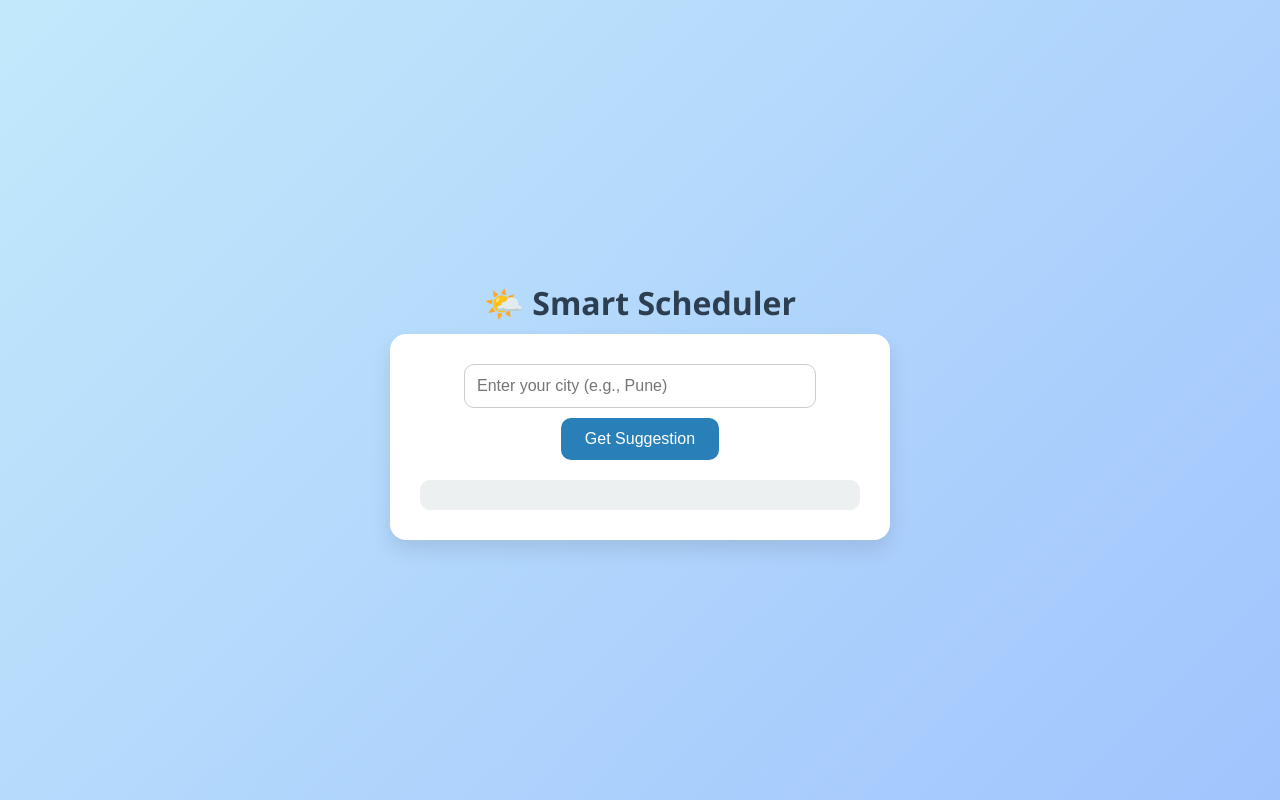
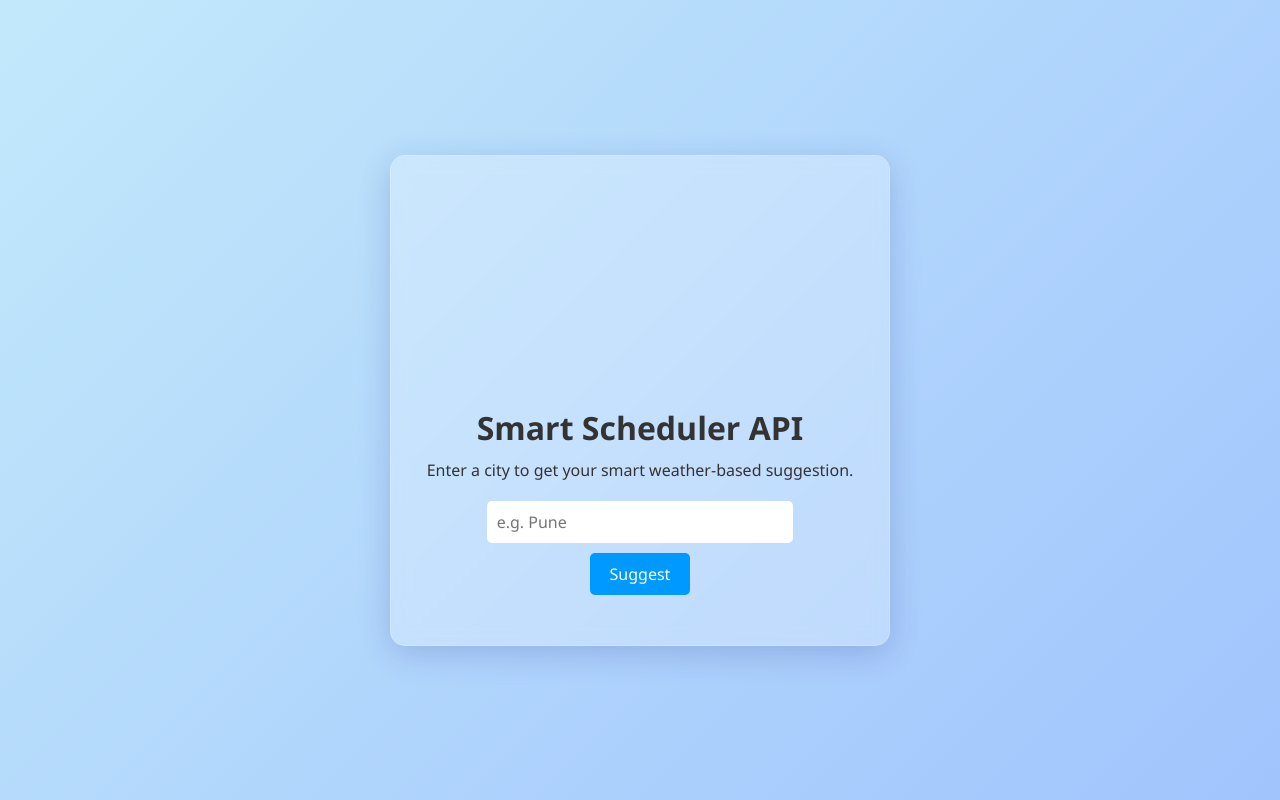
Before and after one commit to Aarya0310/weather-smart-scheduler, a Flask app: page / in a window 1280 px wide. Run offline with Flask 3, Linux system fonts and the light colour scheme.

Commit message:
index.html

```diff
--- a/templates/index.html
+++ b/templates/index.html
@@ -3,130 +3,144 @@
 <head>
   <meta charset="UTF-8" />
   <meta name="viewport" content="width=device-width, initial-scale=1.0"/>
-  <title>Smart Scheduler</title>
+  <title>Smart Scheduler 🌤️</title>
+
+  <!-- Lottie Web Animation CDN -->
+  <script src="https://unpkg.com/lottie-web@latest/build/player/lottie.min.js"></script>
+
   <style>
     * {
+      margin: 0;
+      padding: 0;
       box-sizing: border-box;
+      font-family: 'Segoe UI', sans-serif;
     }
 
     body {
-      margin: 0;
-      padding: 0;
-      font-family: "Segoe UI", sans-serif;
-      background: linear-gradient(135deg, #c2e9fb 0%, #a1c4fd 100%);
+      background: linear-gradient(135deg, #c2e9fb, #a1c4fd);
+      height: 100vh;
       display: flex;
-      flex-direction: column;
+      justify-content: center;
       align-items: center;
-      justify-content: center;
-      min-height: 100vh;
-      animation: fadeIn 1s ease;
-    }
-
-    @keyframes fadeIn {
-      from { opacity: 0; transform: translateY(20px); }
-      to { opacity: 1; transform: translateY(0); }
-    }
-
-    h1 {
-      margin-bottom: 10px;
-      color: #2c3e50;
     }
 
     .container {
-      background-color: white;
+      background: rgba(255, 255, 255, 0.25);
+      box-shadow: 0 8px 32px 0 rgba(31, 38, 135, 0.2);
+      backdrop-filter: blur(8px);
+      -webkit-backdrop-filter: blur(8px);
+      border-radius: 15px;
       padding: 30px;
-      border-radius: 16px;
-      box-shadow: 0 10px 20px rgba(0, 0, 0, 0.1);
       text-align: center;
       width: 90%;
       max-width: 500px;
-      animation: fadeInUp 1s ease;
+      border: 1px solid rgba(255, 255, 255, 0.18);
     }
 
-    @keyframes fadeInUp {
-      from { transform: translateY(40px); opacity: 0; }
-      to { transform: translateY(0); opacity: 1; }
+    .container h1 {
+      font-size: 2rem;
+      color: #333;
+      margin-bottom: 10px;
     }
 
-    input {
-      padding: 12px;
-      width: 80%;
-      border-radius: 10px;
-      border: 1px solid #ccc;
+    .container p {
+      font-size: 1rem;
+      color: #333;
+      margin-bottom: 20px;
+    }
+
+    #animation {
+      width: 200px;
+      height: 200px;
+      margin: 0 auto 20px;
+    }
+
+    input[type="text"] {
+      padding: 10px;
+      width: 70%;
+      border: none;
+      border-radius: 5px;
       margin-bottom: 10px;
-      font-size: 16px;
+      font-size: 1rem;
     }
 
     button {
-      padding: 12px 24px;
-      background-color: #2980b9;
+      padding: 10px 20px;
+      background-color: #0099ff;
       color: white;
       border: none;
-      border-radius: 10px;
-      font-size: 16px;
+      border-radius: 5px;
+      font-size: 1rem;
       cursor: pointer;
-      transition: background-color 0.3s;
     }
 
     button:hover {
-      background-color: #3498db;
+      background-color: #007acc;
     }
 
-    #result {
+    .output {
       margin-top: 20px;
-      text-align: left;
-      padding: 15px;
-      background-color: #ecf0f1;
-      border-radius: 10px;
-      animation: fadeIn 0.5s ease;
-    }
-
-    .loading {
-      font-style: italic;
-      color: gray;
+      font-size: 0.95rem;
+      color: #222;
     }
   </style>
 </head>
 <body>
-  <h1>🌤️ Smart Scheduler</h1>
+
   <div class="container">
-    <input type="text" id="cityInput" placeholder="Enter your city (e.g., Pune)" />
+    <div id="animation"></div>
+    <h1>Smart Scheduler API</h1>
+    <p>Enter a city to get your smart weather-based suggestion.</p>
+
+    <input type="text" id="cityInput" placeholder="e.g. Pune" />
     <br />
-    <button onclick="getSuggestion()">Get Suggestion</button>
-    <div id="result"></div>
+    <button onclick="getSuggestion()">Suggest</button>
+
+    <div class="output" id="resultBox"></div>
   </div>
 
   <script>
+    // Load Lottie animation
+    lottie.loadAnimation({
+      container: document.getElementById('animation'),
+      renderer: 'svg',
+      loop: true,
+      autoplay: true,
+      path: 'https://assets1.lottiefiles.com/packages/lf20_jz9m9ovq.json' // Sun and cloud animation
+    });
+
+    // Call API on button click
     async function getSuggestion() {
       const city = document.getElementById("cityInput").value.trim();
-      const resultDiv = document.getElementById("result");
+      const resultBox = document.getElementById("resultBox");
 
       if (!city) {
-        resultDiv.innerHTML = "<p>Please enter a city name.</p>";
+        resultBox.innerHTML = "Please enter a city.";
         return;
       }
 
-      resultDiv.innerHTML = "<p class='loading'>Fetching data...</p>";
+      resultBox.innerHTML = "Loading...";
 
       try {
-        const response = await fetch(`/suggest?city=${encodeURIComponent(city)}`);
+        const response = await fetch(`/suggest?city=${city}`);
         const data = await response.json();
 
         if (data.error) {
-          resultDiv.innerHTML = `<p><strong>Error:</strong> ${data.error}</p>`;
+          resultBox.innerHTML = `<b>Error:</b> ${data.error}`;
         } else {
-          resultDiv.innerHTML = `
-            <h3>📍 ${data.city}</h3>
-            <p><strong>🌦️ Weather:</strong> ${data.weather}</p>
-            <p><strong>🌡️ Temperature:</strong> ${data.temperature}°C</p>
-            <p><strong>🧪 AQI:</strong> ${data.aqi}</p>
-            <p><strong>📋 Suggestion:</strong> ${data.suggestion}</p>
+          resultBox.innerHTML = `
+            <b>City:</b> ${data.city}<br/>
+            <b>Weather:</b> ${data.weather}<br/>
+            <b>Temperature:</b> ${data.temperature}°C<br/>
+            <b>AQI:</b> ${data.aqi}<br/>
+            <b>Suggestion:</b> ${data.suggestion}
           `;
         }
       } catch (err) {
-        resultDiv.innerHTML = "<p>Something went wrong. Try again later.</p>";
+        resultBox.innerHTML = "Something went wrong. Please try again.";
       }
     }
   </script>
+
 </body>
 </html>
```
